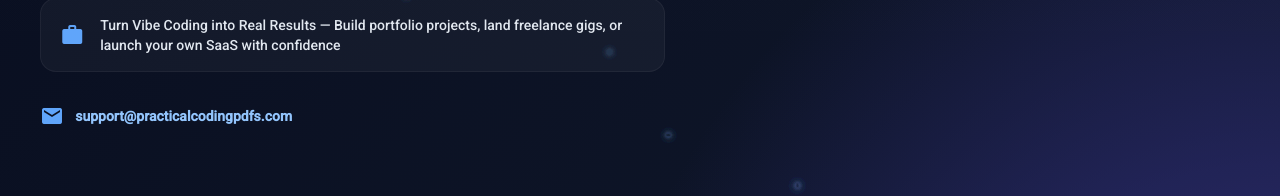
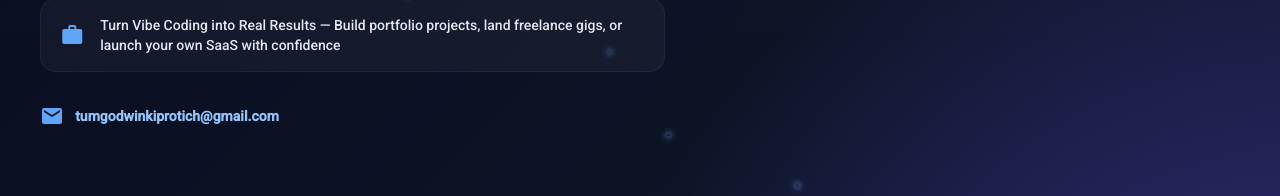
Before and after one commit to TUM17124/FullStack-Online-Library-, an Angular app in the folder FrontEnd/library-frontend/: page /dashboard in a window 1280 px wide. Shown: the part 1467-1663 px from the top of the page. Built offline with nearby package versions, Linux system fonts and the light colour scheme.

Commit message:
email update

```diff
--- a/FrontEnd/library-frontend/src/app/components/dashboard/dashboard.html
+++ b/FrontEnd/library-frontend/src/app/components/dashboard/dashboard.html
@@ -125,8 +125,8 @@
 
     <mat-icon>mail</mat-icon>
 
-    <a href="mailto:support@practicalcodingpdfs.com">
-      support@practicalcodingpdfs.com
+    <a href="mailto:tumgodwinkiprotich@gmail.com">
+      tumgodwinkiprotich@gmail.com
     </a>
 
   </div>
@@ -217,7 +217,7 @@
           Terms of Service
         </a>
 
-        <a href="mailto:support@practicalcodingpdfs.com">
+        <a href="mailto:tumgodwinkiprotich@gmail.com">
           Need a Professional Website Built?
         </a>
 
```
